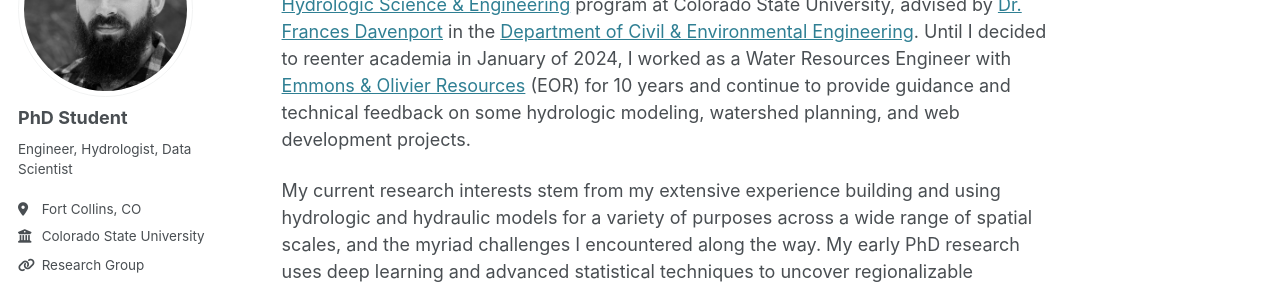
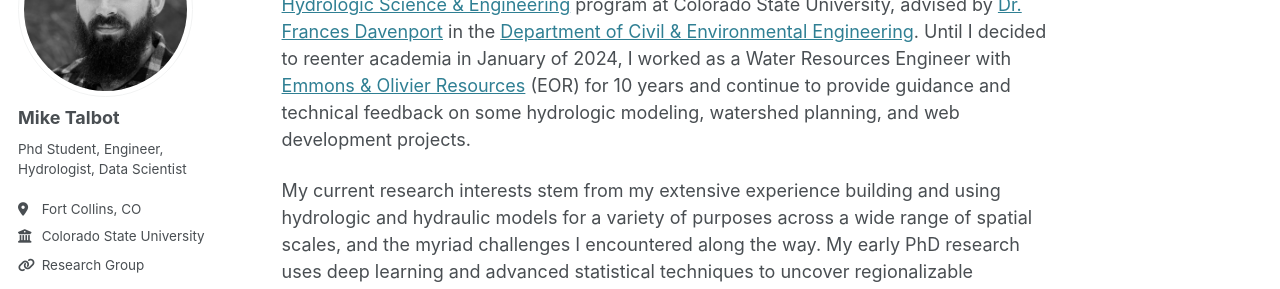
Before and after one commit to realmiketalbot/realmiketalbot.github.io, a Jekyll site: the page built from _pages/about.md, in a window 1280 px wide. Shown: the part 184-473 px from the top of the page. Built offline with Jekyll 4.4.1, drawn with Linux system fonts in a browser that asks for light colours; some web fonts are replaced; comment, search, counter and statistics services are not loaded.

Commit message:
Update author name

```diff
--- a/_config.yml
+++ b/_config.yml
@@ -22,9 +22,9 @@ repository               : "realmiketalbot/realmiketalbot.github.io"
 author:
   # Biographic information
   avatar           : "mike-talbot-bw.png"
-  name             : "PhD Student"
+  name             : "Mike Talbot"
   pronouns         : # example: "she/her"
-  bio              : "Engineer, Hydrologist, Data Scientist"
+  bio              : "Phd Student, Engineer, Hydrologist, Data Scientist"
   location         : "Fort Collins, CO"
   employer         : "Colorado State University"
   research-uri     : https://fdavenport.github.io
```
